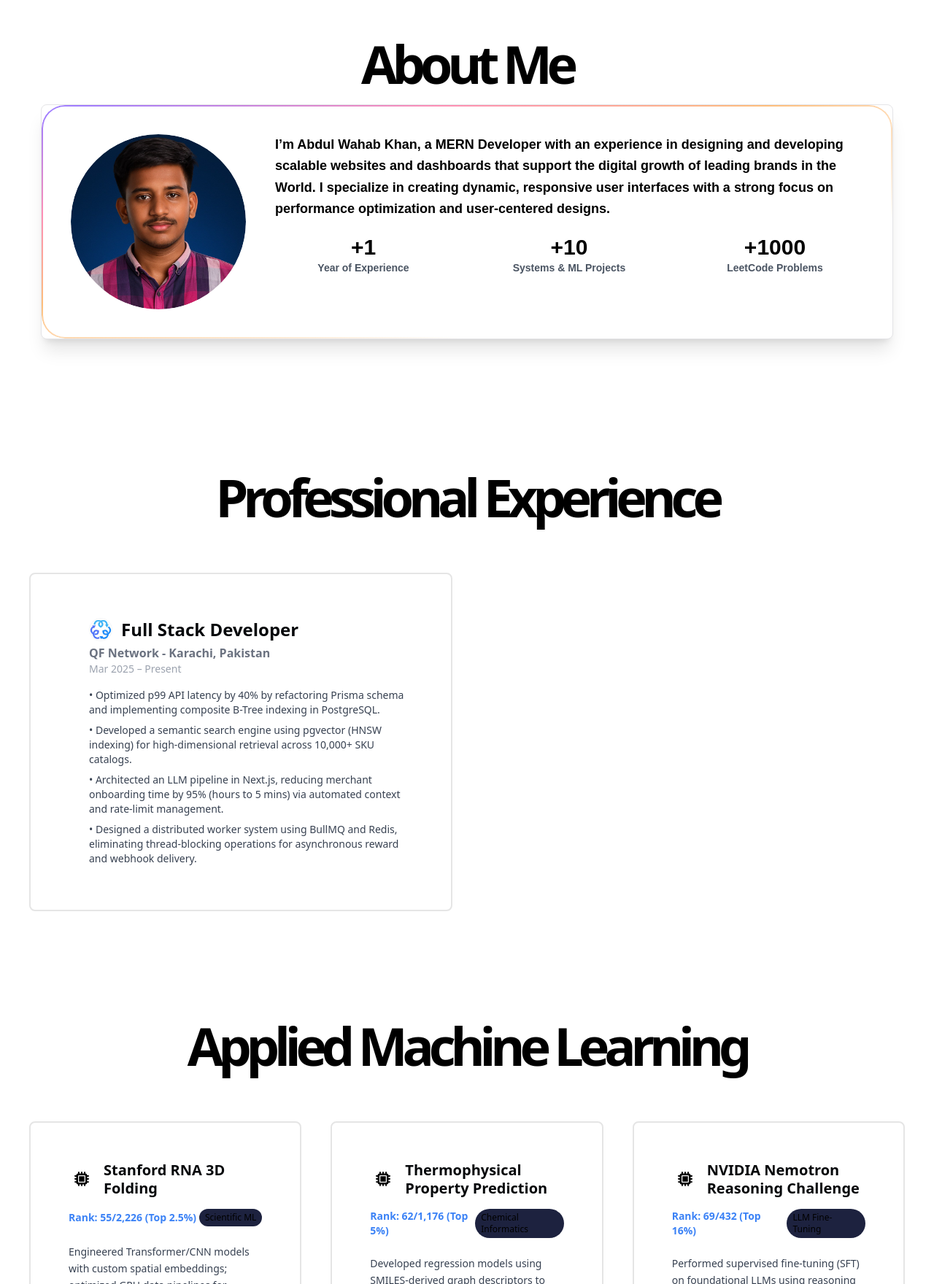
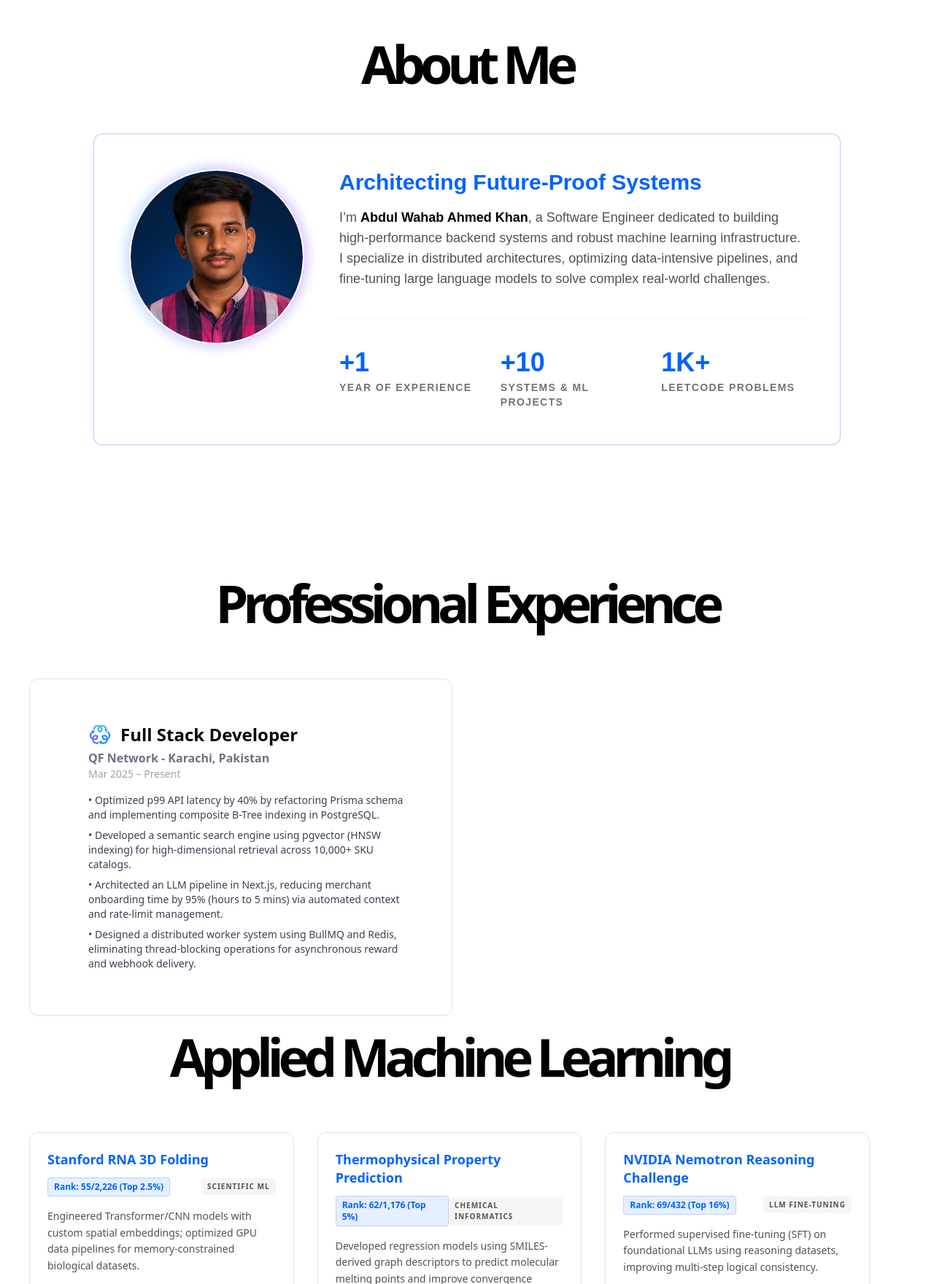
Before and after one commit to abdulwahabahmedkhanyusufzai/My_personal_portfolio, a Next.js app in the folder my_personal_portfolio/: page / in a window 1280 px wide. Shown: the part 1040-2800 px from the top of the page at 73% size. Built offline with nearby package versions, Linux system fonts and the light colour scheme.

Commit message:
Update rest of components

```diff
--- a/my_personal_portfolio/components/Education.tsx
+++ b/my_personal_portfolio/components/Education.tsx
@@ -1,4 +1,4 @@
-import { education, appliedML } from "@/data";
+import { education } from "@/data";
 import { MagicCard } from "./ui/Card";
 import { GradualSpacing } from "./ui/GradualSpacing";
 import React from "react";
@@ -66,39 +66,7 @@
                     </div>
                 </div>
 
-                {/* Applied Machine Learning Section */}
-                <div className="w-full max-w-6xl flex flex-col items-center">
-                    <GradualSpacing text="Applied Machine Learning" />
 
-                    <div className="w-full mt-12 grid grid-cols-1 md:grid-cols-2 lg:grid-cols-3 gap-8">
-                        {appliedML.map((item) => (
-                            <MagicCard
-                                key={item.id}
-                                className="flex-1 text-black dark:text-white border-neutral-200 dark:border-slate-800 p-6"
-                                titleClassName="min-h-fit h-auto"
-                            >
-                                <div className="flex flex-col h-full gap-4">
-                                    <div className="flex flex-col gap-1">
-                                        <h3 className="text-lg font-bold text-brand-primary dark:text-brand-secondary leading-snug">
-                                            {item.title}
-                                        </h3>
-                                        <div className="flex items-center justify-between mt-2">
-                                            <span className="text-xs font-bold text-brand-primary dark:text-blue-400 px-2 py-1 bg-brand-primary/10 dark:bg-blue-400/10 rounded border border-brand-primary/20 dark:border-blue-400/20">
-                                                {item.rank}
-                                            </span>
-                                            <span className="text-[10px] font-bold uppercase tracking-widest text-neutral-600 dark:text-neutral-300 px-2 py-1 bg-neutral-100 dark:bg-white/10 rounded">
-                                                {item.category}
-                                            </span>
-                                        </div>
-                                    </div>
-                                    <p className="text-sm text-neutral-600 dark:text-neutral-400 leading-relaxed">
-                                        {item.desc}
-                                    </p>
-                                </div>
-                            </MagicCard>
-                        ))}
-                    </div>
-                </div>
 
             </div>
         </div>
--- a/my_personal_portfolio/components/Experience.tsx
+++ b/my_personal_portfolio/components/Experience.tsx
@@ -54,33 +54,32 @@
             </div>
 
             {/* Applied ML Section */}
-            <div className="mt-32">
+            {/* Applied Machine Learning Section */}
+            <div className="w-full max-w-6xl flex flex-col items-center">
                 <GradualSpacing text="Applied Machine Learning" />
-                <div className="w-full mt-12 grid lg:grid-cols-3 grid-cols-1 gap-10">
+
+                <div className="w-full mt-12 grid grid-cols-1 md:grid-cols-2 lg:grid-cols-3 gap-8">
                     {appliedML.map((item) => (
                         <MagicCard
                             key={item.id}
-                            className="flex-1 text-black dark:text-white border-neutral-200 dark:border-slate-800"
+                            className="flex-1 text-black dark:text-white border-neutral-200 dark:border-slate-800 p-6"
                             titleClassName="min-h-fit h-auto"
                         >
-                            <div className="flex flex-col p-5 lg:p-8 gap-2 w-full">
-                                <div className="flex items-center gap-3 mb-2">
-                                    <div className="p-2 bg-purple/10 rounded-lg">
-                                        <FaMicrochip className="text-purple text-xl" />
+                            <div className="flex flex-col h-full gap-4">
+                                <div className="flex flex-col gap-1">
+                                    <h3 className="text-lg font-bold text-brand-primary dark:text-brand-secondary leading-snug">
+                                        {item.title}
+                                    </h3>
+                                    <div className="flex items-center justify-between mt-2">
+                                        <span className="text-xs font-bold text-brand-primary dark:text-blue-400 px-2 py-1 bg-brand-primary/10 dark:bg-blue-400/10 rounded border border-brand-primary/20 dark:border-blue-400/20">
+                                            {item.rank}
+                                        </span>
+                                        <span className="text-[10px] font-bold uppercase tracking-widest text-neutral-600 dark:text-neutral-300 px-2 py-1 bg-neutral-100 dark:bg-white/10 rounded">
+                                            {item.category}
+                                        </span>
                                     </div>
-                                    <h1 className="text-xl font-bold leading-tight">
-                                        {item.title}
-                                    </h1>
                                 </div>
-                                <div className="flex justify-between items-center">
-                                    <span className="text-sm font-bold text-blue">
-                                        {item.rank}
-                                    </span>
-                                    <span className="text-xs px-2 py-1 bg-black-100 dark:bg-white/10 rounded-full">
-                                        {item.category}
-                                    </span>
-                                </div>
-                                <p className="text-sm text-gray-700 dark:text-gray-300 mt-4 leading-relaxed">
+                                <p className="text-sm text-neutral-600 dark:text-neutral-400 leading-relaxed">
                                     {item.desc}
                                 </p>
                             </div>
--- a/my_personal_portfolio/components/Grid.tsx
+++ b/my_personal_portfolio/components/Grid.tsx
@@ -1,47 +1,53 @@
 import React from 'react'
 import { GradualSpacing } from "./ui/GradualSpacing";
-import { ShineBorder } from "./ui/ShineBorder";
 import Image from 'next/image';
 import { aboutData } from '@/data';
+import { MagicCard } from './ui/Card';
+
 const Grid = () => {
   return (
-    <section id="about">
-      <div className="flex flex-col items-center justify-center w-full py-20 container">
+    <section id="about" className="py-20">
+      <div className="container flex flex-col items-center">
         <GradualSpacing text="About Me" />
-        <ShineBorder
-          className="relative w-full flex-col  rounded-lg border bg-white dark:bg-[#020617] md:shadow-xl p-5 sm:p-10"
-          color={["#A07CFE", "#FE8FB5", "#FFBE7B"]}
-        >
 
-          <div className="flex gap-x-10 gap-y-5 flex-col items-center md:items-start text-center md:text-start md:flex-row w-full font-cairo">
-            <div className="rounded-full overflow-hidden size-32 sm:!size-60">
+        <div className="w-full max-w-5xl mt-10">
+          <MagicCard className="p-8 md:p-12" titleClassName="h-auto lg:min-h-fit">
+            <div className="flex gap-x-12 gap-y-10 flex-col items-center md:items-start text-center md:text-start md:flex-row w-full font-cairo">
+              {/* Profile Image */}
+              <div className="relative flex-shrink-0">
+                <div className="absolute -inset-1 bg-gradient-to-r from-brand-primary to-brand-secondary rounded-full blur opacity-25 group-hover:opacity-50 transition duration-1000 group-hover:duration-200"></div>
+                <div className="relative rounded-full overflow-hidden size-40 md:size-60 border-2 border-white dark:border-[#000319]">
                   <Image
                     src="/my_picture.jpg"
-                alt="Abdulwahab"
+                    alt="Abdul Wahab Ahmed Khan"
                     width={400}
                     height={400}
-                className="rounded-full w-full object-cover"
+                    className="rounded-full w-full h-full object-cover transition-transform duration-500 hover:scale-110"
                     priority
                   />
                 </div>
-            <div className="!leading-relaxed text-xs md:text-lg flex-1 text-start font-bold">
-              <p>
-                I’m Abdul Wahab Khan, a MERN Developer with an experience
-                in designing and developing scalable websites and dashboards
-                that support the digital growth of leading brands in the World. I specialize in creating
-                dynamic, responsive user interfaces with a strong focus on
-                performance optimization and user-centered designs.
+              </div>
+
+              {/* Bio Content */}
+              <div className="flex-1 flex flex-col justify-center">
+                <h3 className="text-2xl md:text-3xl font-bold mb-4 text-brand-primary dark:text-brand-secondary">
+                  Architecting Future-Proof Systems
+                </h3>
+                <p className="text-neutral-600 dark:text-neutral-400 text-sm md:text-lg leading-relaxed font-medium">
+                  I’m <span className="text-black dark:text-white font-bold">Abdul Wahab Ahmed Khan</span>, a Software Engineer dedicated to building high-performance backend systems and robust machine learning infrastructure. I specialize in distributed architectures, optimizing data-intensive pipelines, and fine-tuning large language models to solve complex real-world challenges.
                 </p>
-              <div className="flex flex-col md:flex-row flex-wrap gap-10 mt-5 w-full justify-between">
+
+                {/* Stats Grid */}
+                <div className="grid grid-cols-1 sm:grid-cols-3 gap-6 mt-10 w-full pt-10 border-t border-black/5 dark:border-white/5">
                   {aboutData.map((item, i) => (
                     <div
                       key={i}
-                    className="flex flex-col items-center flex-1 justify-start"
+                      className="flex flex-col items-center md:items-start"
                     >
-                    <span className="text-3xl font-bold text-black dark:text-white">
-                      +{item.number}
+                      <span className="text-4xl font-black text-brand-primary dark:text-brand-secondary">
+                        {item.number === 1000 ? "1K+" : `+${item.number}`}
                       </span>
-                    <span className="text-sm md:text-md text-gray-600 dark:text-gray-400">
+                      <span className="text-xs md:text-sm font-bold uppercase tracking-widest text-neutral-500 mt-1">
                         {item.text}
                       </span>
                     </div>
@@ -49,8 +55,8 @@
                 </div>
               </div>
             </div>
-        </ShineBorder>
-
+          </MagicCard>
+        </div>
       </div>
     </section>
   )
--- a/my_personal_portfolio/components/contact.tsx
+++ b/my_personal_portfolio/components/contact.tsx
@@ -131,10 +131,7 @@
             </div>
           </div>
         </div>
-        <ShineBorder
-          className="p-1  w-full max-w-[600px] mx-auto"
-          color={["#A07CFE", "#FE8FB5", "#FFBE7B"]}
-        >
+
         <form
           onSubmit={handleSubmit(handleContact)}
           className="space-y-4 w-full p-8 rounded-sm bg-white/50 dark:bg-[#0E162B] text-gray-800 dark:text-gray-50"
@@ -298,7 +295,6 @@
             )}
           </button>
         </form>
-        </ShineBorder>
       </div>
     </div>
   );
--- a/my_personal_portfolio/components/ui/Card.tsx
+++ b/my_personal_portfolio/components/ui/Card.tsx
@@ -1,6 +1,4 @@
 "use client";
-
-
 
 import { cn } from "@/app/lib/utils/cn";
 
@@ -16,11 +14,11 @@
   return (
     <div
       className={cn(
-        "group relative flex size-full p-5 overflow-hidden rounded-lg border-2 border-gray-200 dark:border-white/[0.1] bg-transparent dark:bg-black-100/50 text-black dark:text-white hover:border-blue-500 dark:hover:border-blue-500/50 transition-colors duration-300 hover:shadow-lg",
+        "group relative flex size-full p-5 overflow-hidden rounded-xl border border-brand-primary/30 dark:border-white/10 bg-white dark:bg-[#000319] text-black dark:text-white transition-all duration-300 hover:border-brand-primary dark:hover:border-brand-primary/50 hover:bg-brand-primary/5 dark:hover:bg-brand-primary/10 shadow-sm hover:shadow-md",
         className
       )}
     >
-      <div className={cn("relative z-10 w-full", titleClassName || "lg:min-h-[32.5rem] h-[25rem]")}>
+      <div className={cn("relative z-10 w-full", titleClassName)}>
         {children}
       </div>
     </div>
--- a/my_personal_portfolio/components/ui/MagicButton.tsx
+++ b/my_personal_portfolio/components/ui/MagicButton.tsx
@@ -15,20 +15,12 @@
 }) => {
   return (
     <button
-      className="relative inline-flex h-12 w-full md:w-60 md:mt-10 overflow-hidden rounded-full p-[1px] focus:outline-none"
+      className={`relative inline-flex h-12 w-full md:w-60 md:mt-10 items-center justify-center rounded-xl border border-brand-primary/30 dark:border-white/10 bg-white dark:bg-[#000319] px-7 text-sm font-semibold text-neutral-800 dark:text-white transition-all active:scale-95 hover:border-brand-primary dark:hover:border-brand-primary/50 hover:bg-brand-primary/5 dark:hover:bg-brand-primary/10 gap-2 focus:outline-none shadow-sm hover:shadow-md ${otherClasses}`}
       onClick={handleClick}
     >
-      <span className="absolute inset-[-1000%] animate-[spin_2s_linear_infinite] bg-[conic-gradient(from_90deg_at_50%_50%,#E2CBFF_0%,#393BB2_50%,#E2CBFF_100%)]" />
-
-      {/* remove px-3 py-1, add px-5 gap-2 */}
-      <span
-        className={`inline-flex h-full w-full cursor-pointer items-center justify-center rounded-full
-             bg-white dark:bg-slate-950 px-7 text-sm font-medium text-black dark:text-white backdrop-blur-3xl gap-2 ${otherClasses}`}
-      >
         {position === "left" && icon}
         {title}
         {position === "right" && icon}
-      </span>
     </button>
   );
 };
```
Also changed, not shown: my_personal_portfolio/data/index.tsx (line endings or trailing spaces), my_personal_portfolio/public/go.svg (added). Lines whose indentation alone changed are shown as unchanged.
